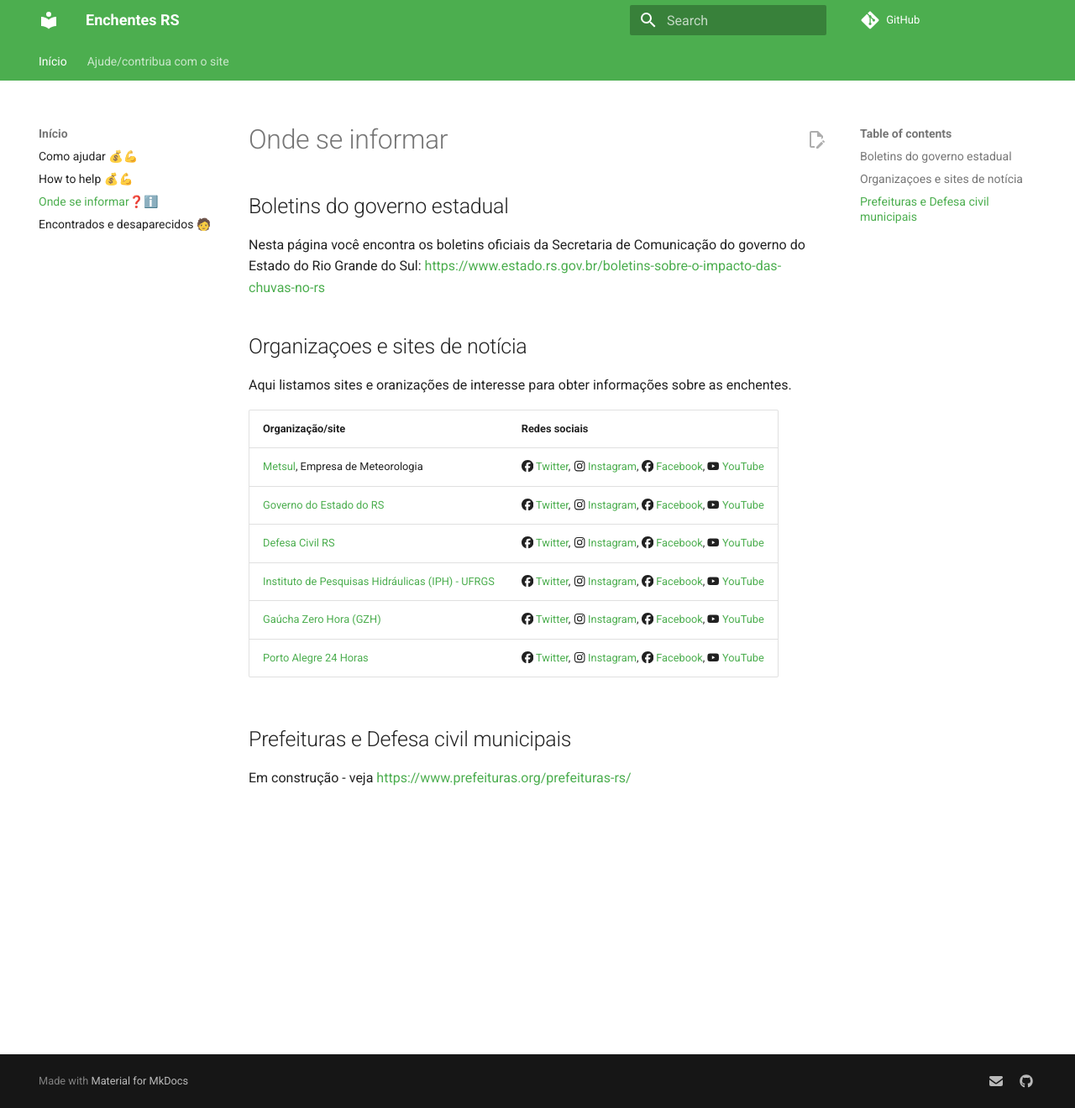
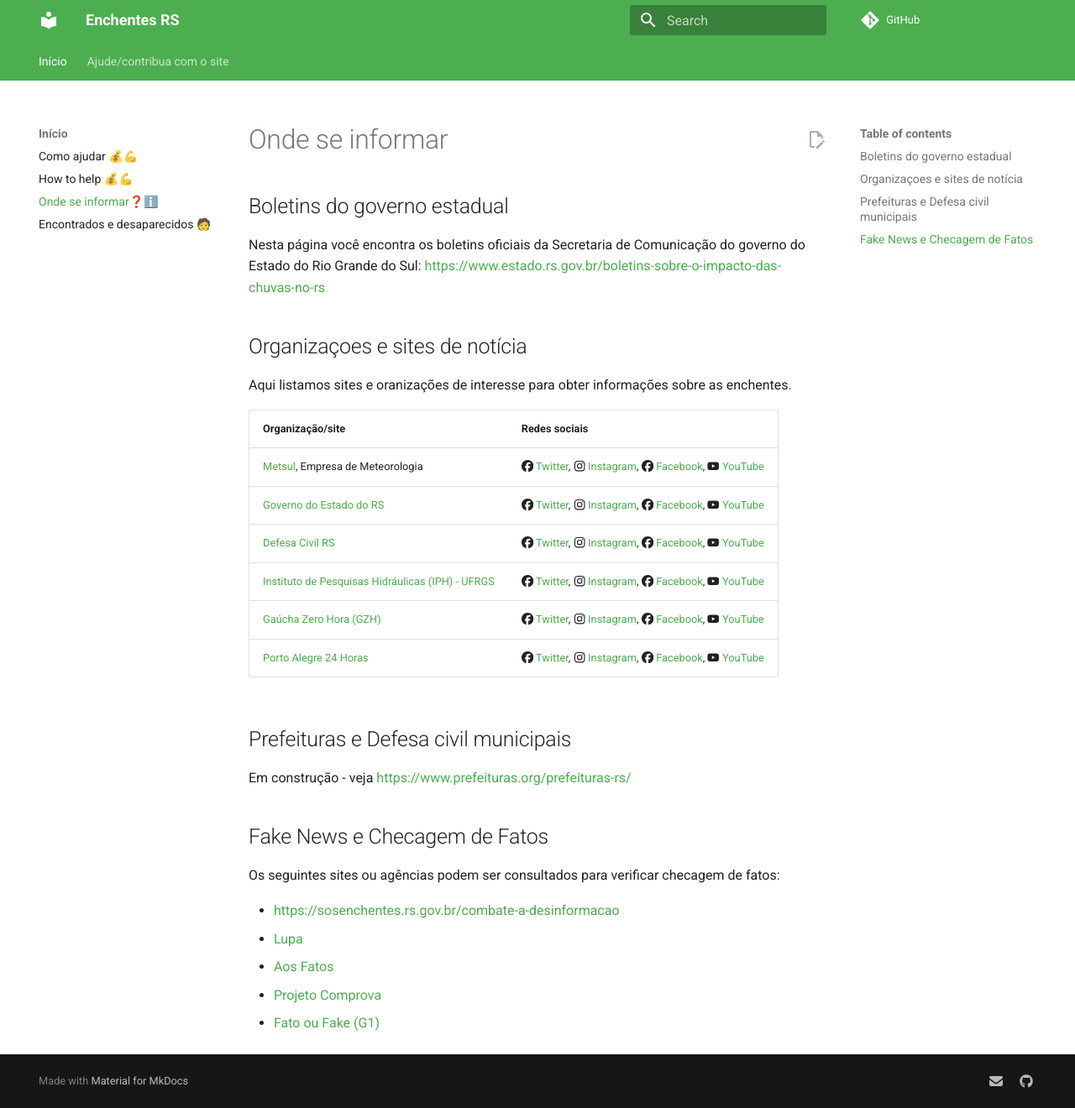
Before and after one commit to enchentesrs/enchentesrs.github.io, an MkDocs documentation site: the page built from docs/onde-se-informar.md, in a window 1280 px wide and 1320 px high. Shown: the whole window at 84% size. Built offline with MkDocs 1.6.1 and Material for MkDocs 9.7.7, drawn with Linux system fonts in a browser that asks for light colours; comment, search, counter and statistics services are not loaded.

Commit message:
Onde se informar - checagem de fatos

```diff
--- a/docs/onde-se-informar.md
+++ b/docs/onde-se-informar.md
@@ -49,3 +49,13 @@
 ## Prefeituras e Defesa civil municipais
 
 Em construção - veja <https://www.prefeituras.org/prefeituras-rs/>
+
+## Fake News e Checagem de Fatos
+
+Os seguintes sites ou agências podem ser consultados para verificar checagem de fatos:
+
+* <https://sosenchentes.rs.gov.br/combate-a-desinformacao>
+* [Lupa](https://lupa.uol.com.br/)
+* [Aos Fatos](https://www.aosfatos.org/)
+* [Projeto Comprova](https://projetocomprova.com.br/)
+* [Fato ou Fake (G1)](https://g1.globo.com/fato-ou-fake/)
```
